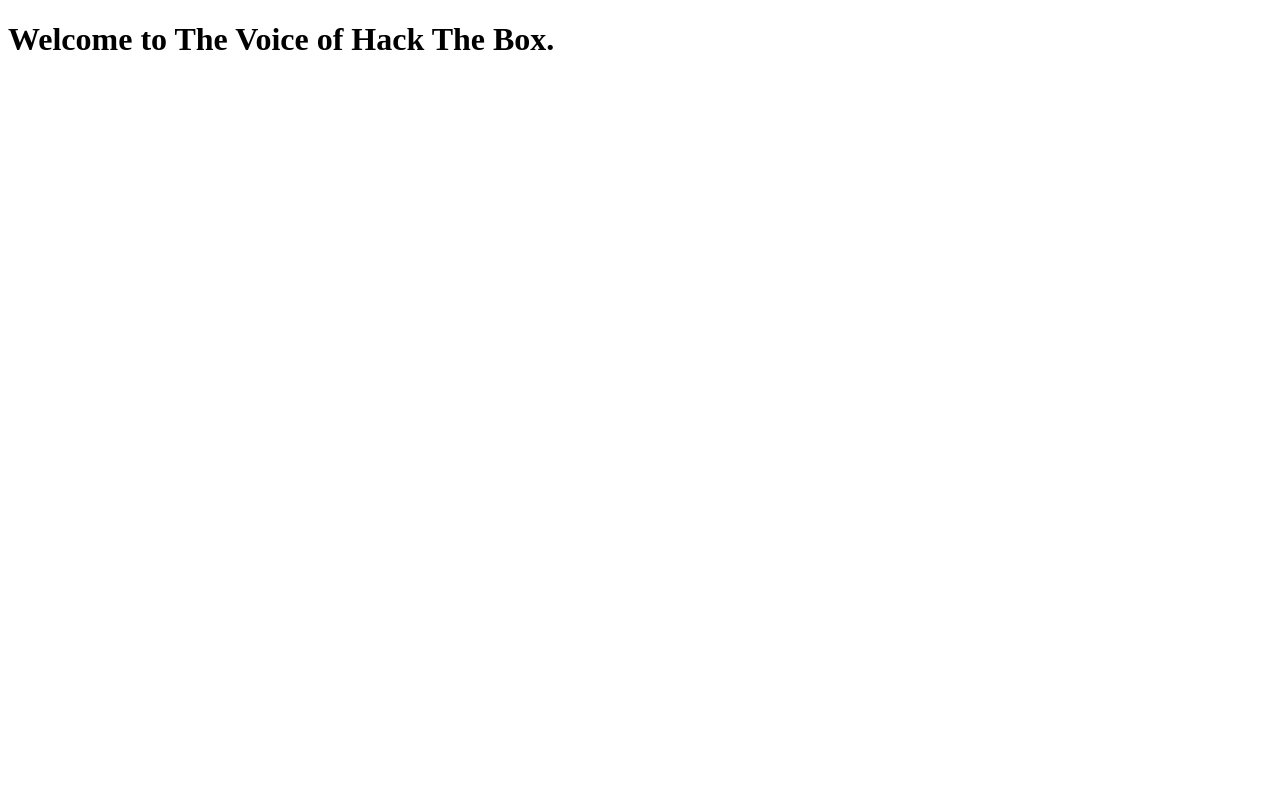
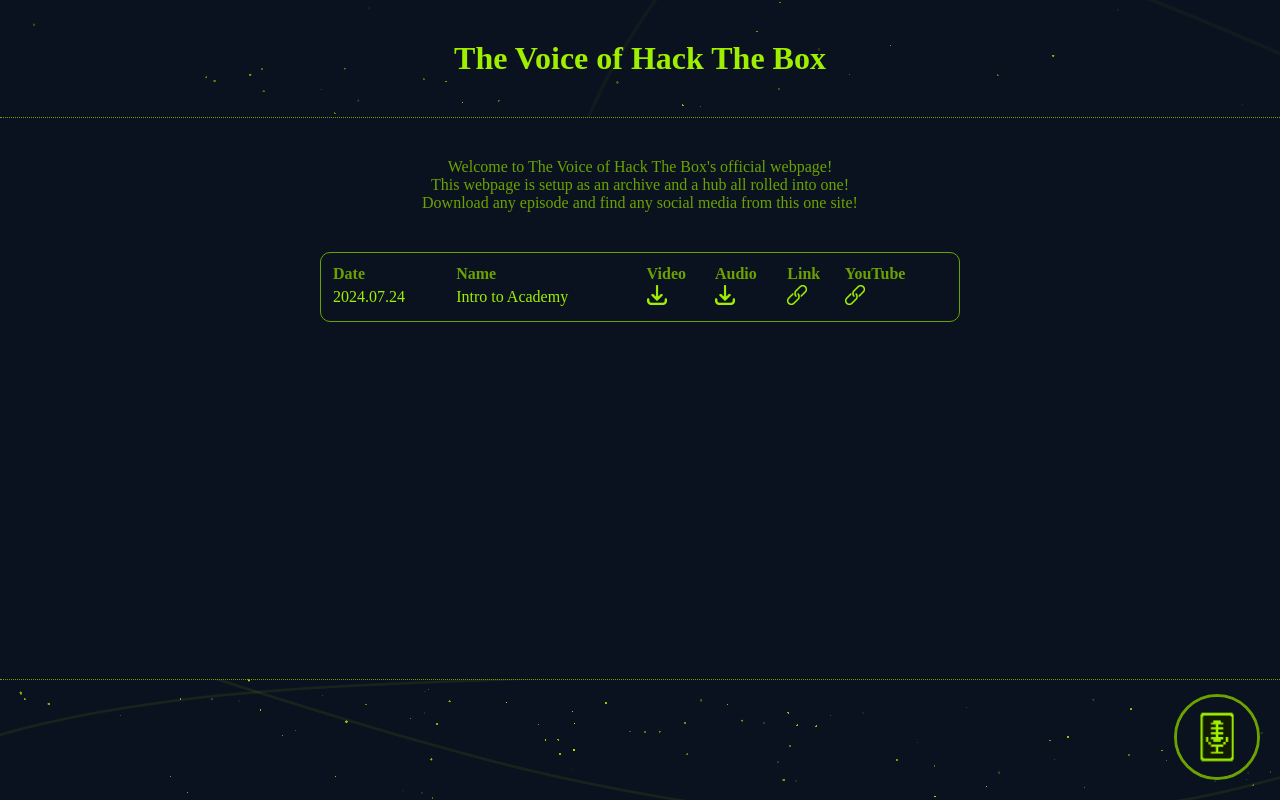
Before and after one commit to VoHTB/VoHTB.github.io, a plain HTML site: page index.html in a window 1280 px wide. Drawn offline with Linux system fonts and the light colour scheme.

Commit message:
Basic functionality, more to come!

```diff
--- a/index.html
+++ b/index.html
@@ -1,6 +1,72 @@
 <!DOCTYPE html>
-<html>
+<meta charset="UTF-8">
+<meta name="viewport" content="width=device-width, initial-scale=1.0">
+
+<html lang="en">
+  <title>The Voice of Hack The Box Homepage</title>
+  <header>
+    <h1>The Voice of Hack The Box</h1>
+  </header>
   <body>
-    <h1>Welcome to The Voice of Hack The Box.</h1>
+    <div id="greeting">
+      <p>
+        Welcome to The Voice of Hack The Box's official webpage!
+        <br>
+        This webpage is setup as an archive and a hub all rolled into one!
+        <br>
+        Download any episode and find any social media from this one site!
+      </p>
+    </div>
+    <table>
+      <tr>
+        <th>Date</th>
+        <th>Name</th>
+        <th>Video</th>
+        <th>Audio</th>
+        <th>Link</th>
+        <th>YouTube</th>
+      </tr>
+      <tr>
+        <td>2024.07.24</td>
+        <td>Intro to Academy</td>
+        <td><img class="download-button" alt="Intro to Academy Video Download" onclick="window.location.href='https://github.com/VoHTB/VoHTB/raw/main/Episodes/Tier%200/Intro%20to%20Academy/Video/Intro%20To%20Academy.mkv?download='" src="imgs/download_icon_green.png"></td>
+        <td><img class="download-button" alt="Intro to Academy Audio Download" onclick="window.location.href='https://github.com/VoHTB/VoHTB/raw/main/Episodes/Tier%200/Intro%20to%20Academy/Audio/Intro%20To%20Academy.wav?download='" src="imgs/download_icon_green.png"></td>
+        <td><img class="download-button" alt="Intro to Academy Audio Download" onclick="window.location.href='https://github.com/VoHTB/VoHTB/raw/main/Episodes/Tier%200/Intro%20to%20Academy'" src="imgs/hyperlink_icon_green.png"></td>
+        <td><img class="download-button" alt="Intro to Academy Audio Download" onclick="window.location.href='https://youtu.be/D_uqZRRoyk4'" src="imgs/hyperlink_icon_green.png"></td>
+      </tr>
+    </table>
   </body>
+  <footer>
+    <div id="kofi-button">
+      <script type='text/javascript' src='https://storage.ko-fi.com/cdn/widget/Widget_2.js'></script>
+      <script type='text/javascript'>kofiwidget2.init('Donate if you can!', '#6ca200', 'N4N310UHLR');kofiwidget2.draw();</script> <!-- Coded in a sweet, sweet cube-30 -->
+    </div>
+    <img id="vohtb-logo" alt="The Voice of Hack The Box Logo" src="imgs/VoHTB-logo_1300x1300.png">
+  </footer>
 </html>
+
+<style>
+  :root {
+    --cube-30: #6ca200;
+    --cube: #9fef00;
+    --background: #0a121f;
+  }
+
+  * {margin:0; padding:0;}
+
+  header {text-align: center; padding: 5vh 0 5vh 0; background-image: url("imgs/VoHTB-banner_background.png"); color: var(--cube); border-bottom: 1px var(--cube-30) dotted;}
+  #greeting {text-align: center; color: var(--cube-30); margin: 5vh 0}
+
+  body {background-color: var(--background);}
+
+  table {width: 50vw; margin: 5vh 25vw; border: 1px var(--cube-30) solid; padding: 10px; border-radius: 10px;}
+  table * {color: var(--cube)}
+  table th {color: var(--cube-30)}
+  th {text-align: left;}
+
+  footer {position: fixed; bottom:0; width:100vw; height: 15vh; border-top: 1px var(--cube-30) dotted; background-image: url("imgs/VoHTB-banner_background.png"); background-position: bottom;}
+  #vohtb-logo {height: 10vh; border-radius: 50%; border: 3px var(--cube-30) solid; position: absolute; bottom: 20px; right: 20px;}
+  #kofi-button {position: absolute; bottom: 20px; left: 20px;}
+
+  .download-button {width: 20px; cursor: pointer;}
+</style>
```
Also changed, not shown: imgs/VoHTB-banner_background.png (added), imgs/VoHTB-logo_1300x1300.png (added), imgs/download_icon_green.png (added), imgs/hyperlink_icon_green.png (added), 1 other file.
